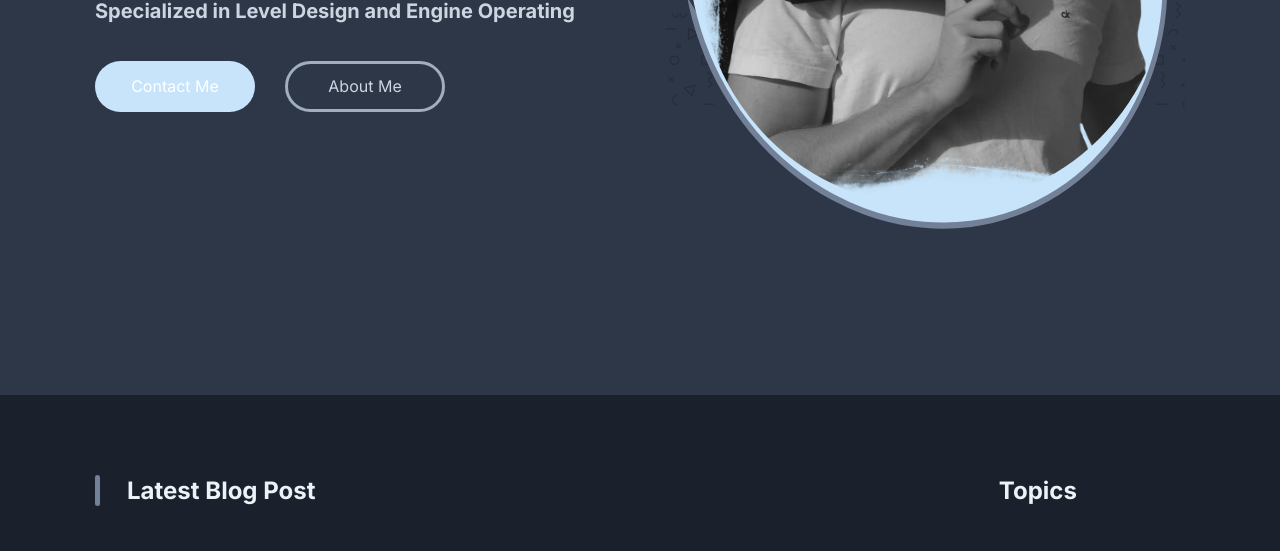
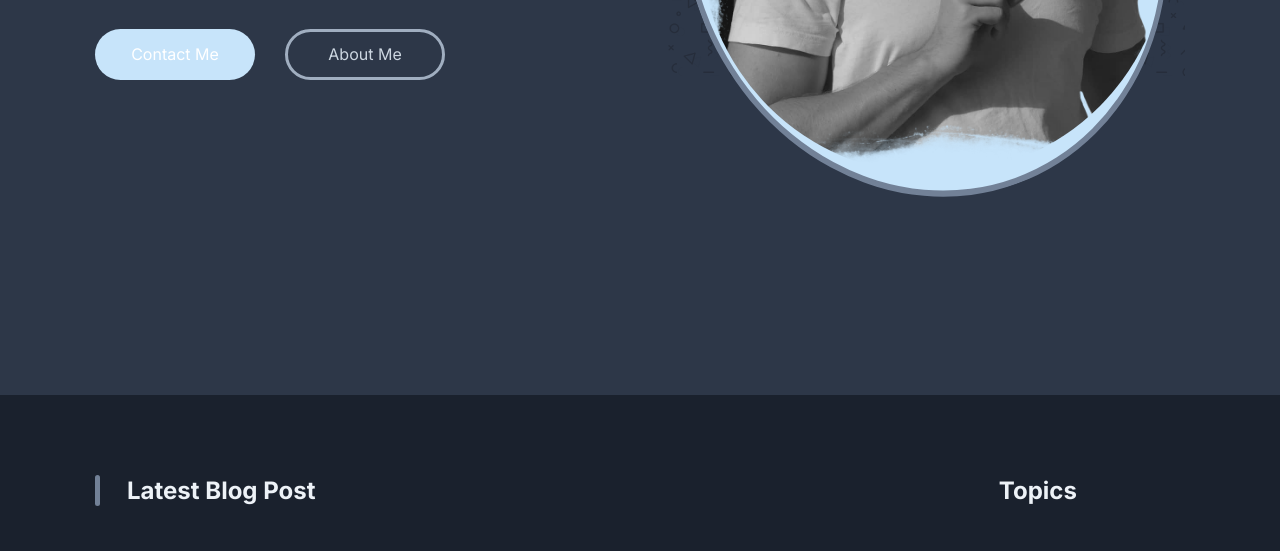
Before and after one commit to VoitNote/Portfolio-Website, a plain HTML site: page index.html in a window 1280 px wide. Shown: the part 504-1055 px from the top of the page. Drawn offline with nearby package versions, Linux system fonts and the light colour scheme.

Commit message:
Update style.css

```diff
--- a/assets/css/style.css
+++ b/assets/css/style.css
@@ -278,8 +278,6 @@ header .btn-group {
 .me {
   min-height: 100vh;
   background: var(--background-primary);
-  padding-top:    2rem;
-  padding-bottom: var(--py);
   text-align: center;
   justify-content: center;
 }
```
